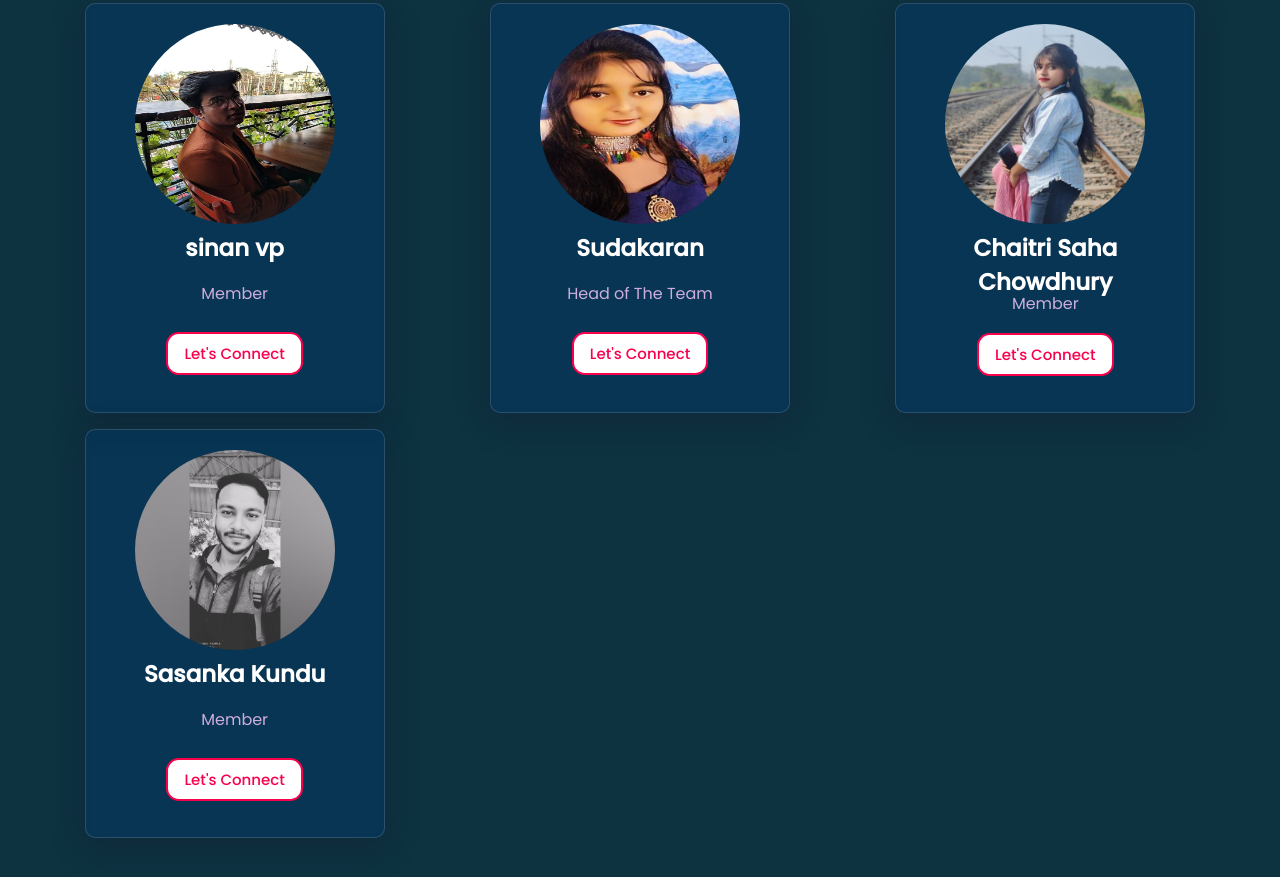
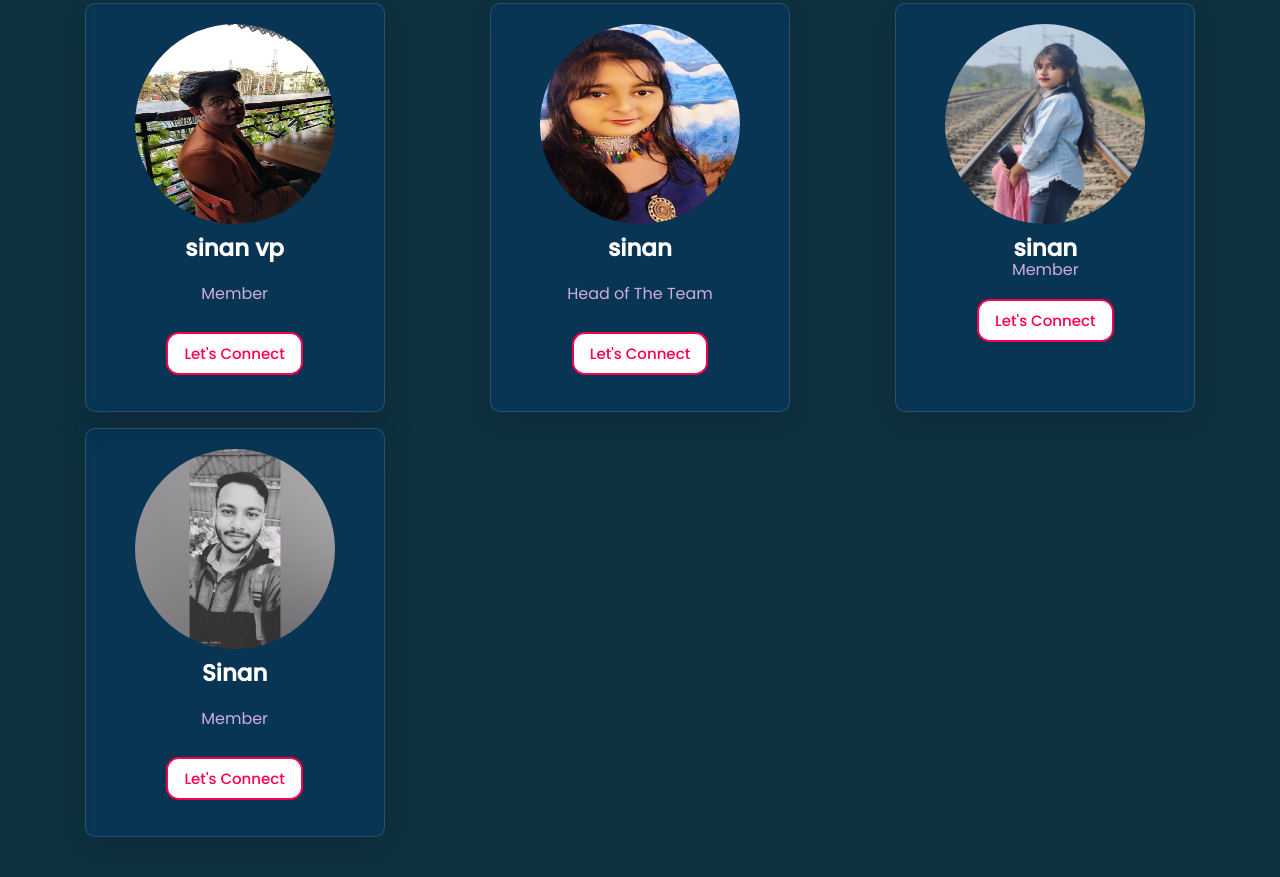
Before and after one commit to sinanvp05/samathanam, a plain HTML site: page index.html in a window 1280 px wide. Shown: the part 1554-2431 px from the top of the page. Drawn offline with nearby package versions, Linux system fonts and the light colour scheme.

Commit message:
index.html

```diff
--- a/index.html
+++ b/index.html
@@ -151,7 +151,7 @@
       </div>
       <div data-aos="fade-up" data-aos-duration="800" class="card">
         <img src="./images/susmita.jpg" alt="" loading="lazy">
-        <h5>Sudakaran</h5>
+        <h5>sinan</h5>
         <div class="pra">
           <p>Head of The Team</p>
           <a href="https://bio.link/susmitadey"><button>Let's Connect</button></a>
@@ -159,7 +159,7 @@
       </div>
       <div data-aos="fade-up" data-aos-duration="800" class="card">
         <img src="./images/chaitri.jpg" alt="chaitri" loading="lazy">
-        <h5>Chaitri Saha Chowdhury</h5>
+        <h5>sinan</h5>
         <div class="pra">
           <p class="p">Member</p>
           <a href="https://bio.link/chaitri"><button class="he">Let's Connect</button></a>
@@ -170,7 +170,7 @@
 
       <div data-aos="fade-up" data-aos-duration="800" class="card">
         <img src="./images/sasanka.jpg" alt="sasanka" loading="lazy">
-        <h5>Sasanka Kundu</h5>
+        <h5>Sinan</h5>
         <div class="pra">
           <p>Member</p>
           <a href="https://bio.link/sasankakundu"><button>Let's Connect</button></a>
```
